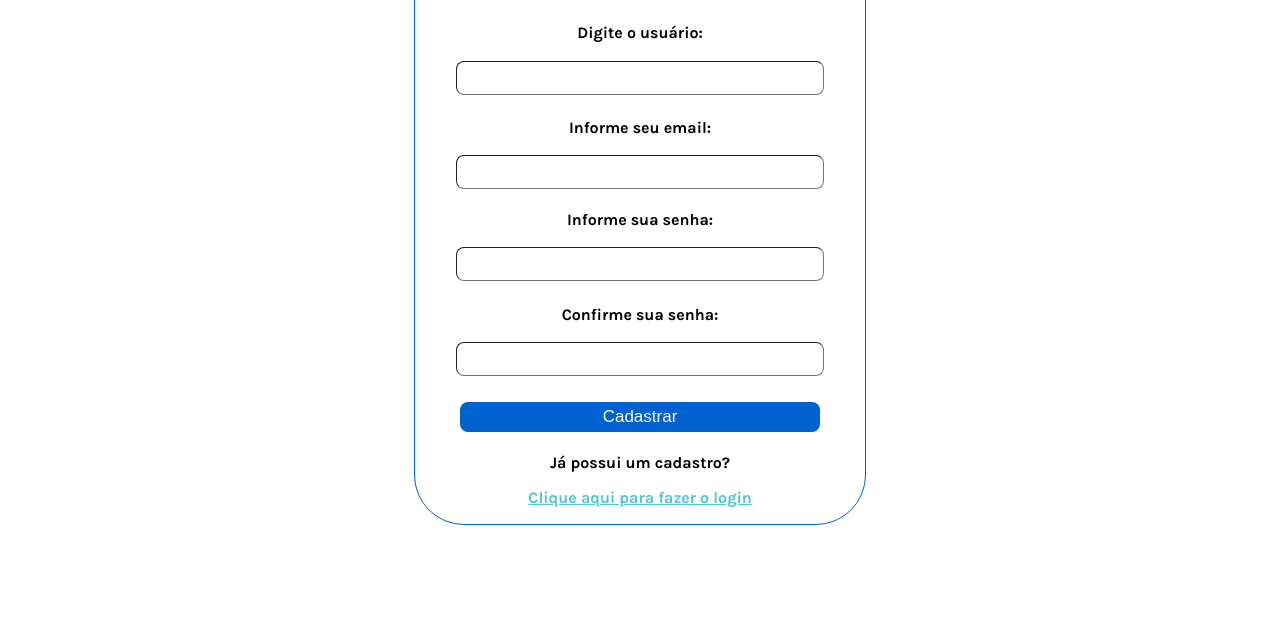
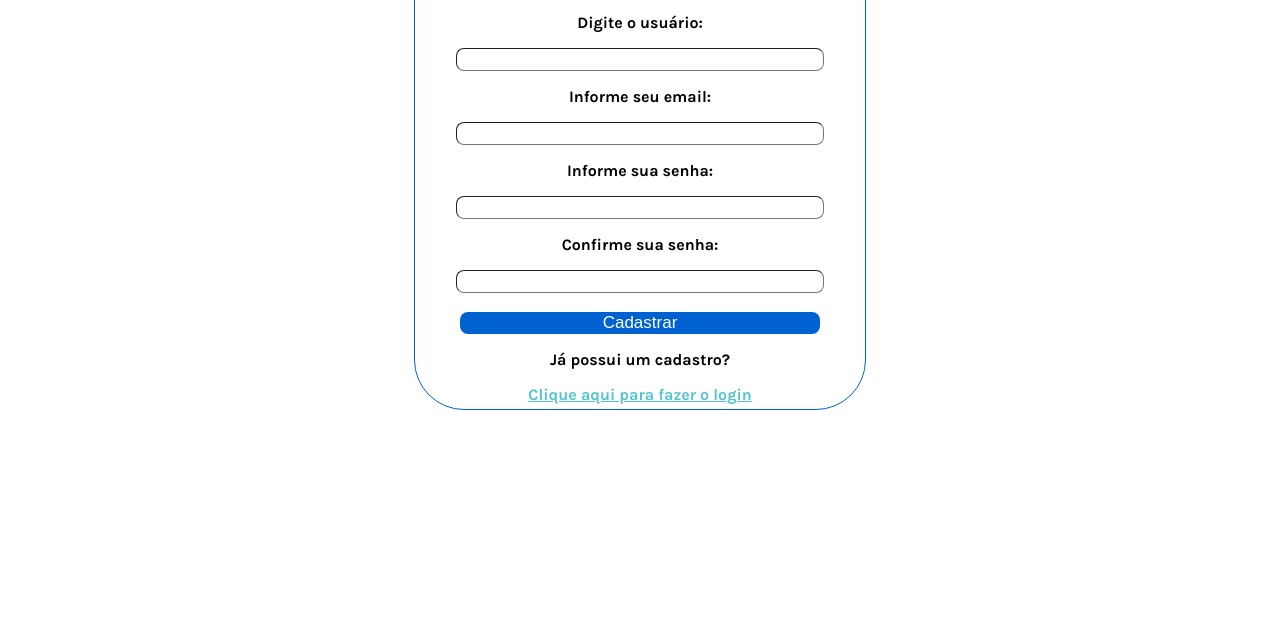
Before and after one commit to isabelafrancisco/SwimLife, a plain HTML site: page Login/cadastro.html in a window 1280 px wide. Shown: the part 174-800 px from the top of the page. Drawn offline with Linux system fonts and the light colour scheme.

Commit message:
Paginas de cadastro e login arrumadas

```diff
--- a/Login/style.css
+++ b/Login/style.css
@@ -85,7 +85,7 @@ body {
     display: flex;
     flex-direction: row; /*ISSO QUE DEIXOU A IMAGEM AO LADO*/
     justify-content: space-evenly;
-    margin-top: 15px;
+    margin-top: 20px;
 }
 
 .principal2{
@@ -93,7 +93,7 @@ body {
     flex-direction: row; /*ISSO QUE DEIXOU A IMAGEM AO LADO*/
     align-items: center;
     justify-content: space-evenly;
-    margin-top: 80px;
+    margin-top: 20px;
 }
 
 
@@ -111,21 +111,21 @@ body {
     border-color: #0062d1;
     border-style: solid;
     border-width: 1px;
-    height: 450px;
+    height: 420px;
 }
 
 .cadastro{
-    border-radius:50px ;
+    border-radius: 50px; /* deixa a borda azul em volta das informações de cadastro e login */
     width: 450px;
     display: flex;
-    justify-content: space-around;
+    justify-content: center;
     flex-direction: column;
     align-items: center;
     font-family: 'Karla', sans-serif;
     border-color: #0062d1;
     border-style: solid;
     border-width: 1px;
-    height: 600px;
+    height: 480px;
 
 }
 
```
